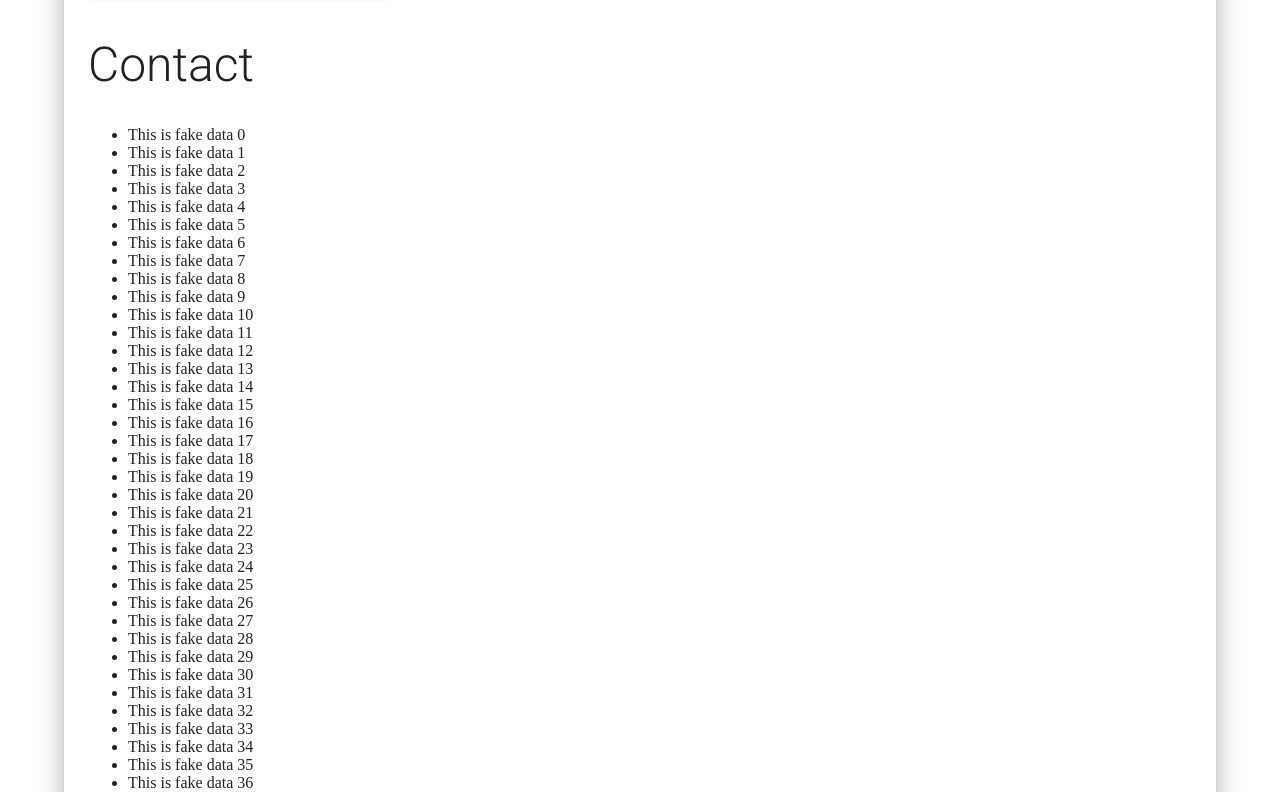
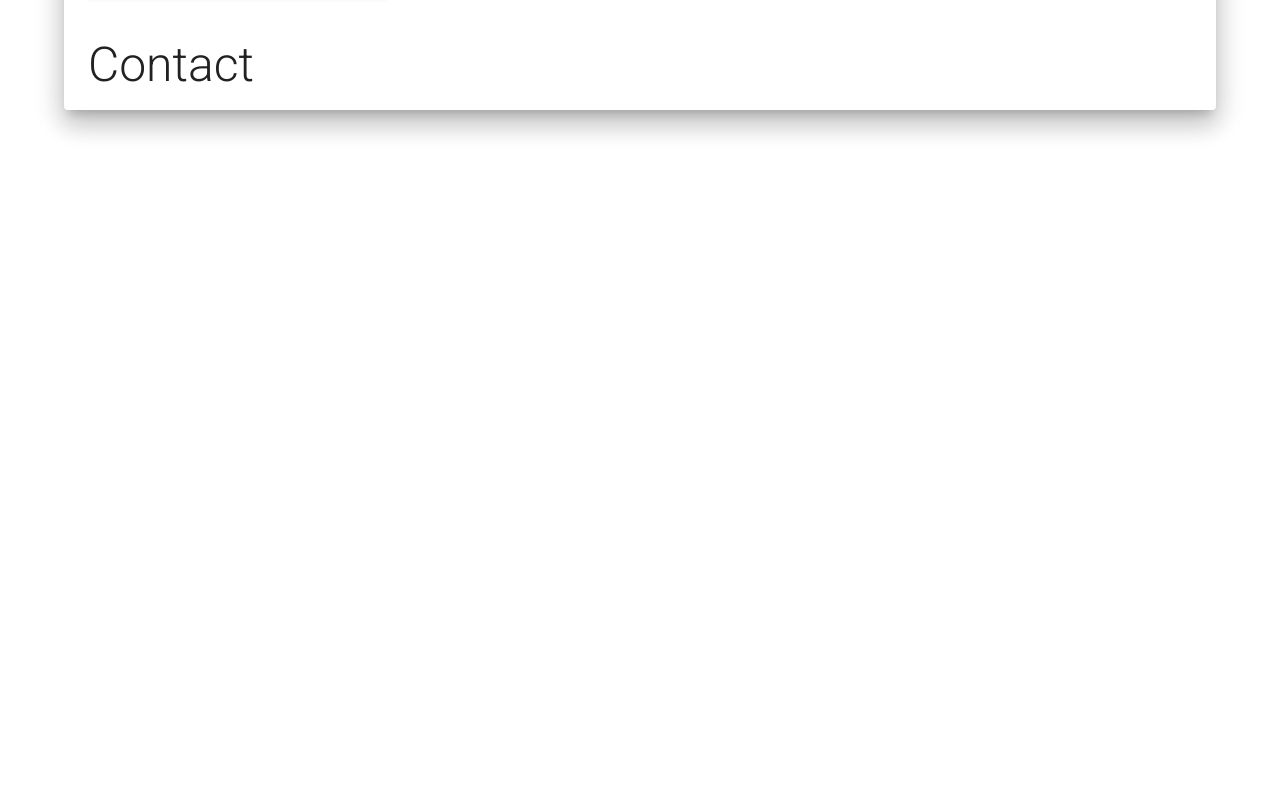
Before and after one commit to giacoletti/my_portfolio_v2, a React (Create React App) app: page / in a window 1280 px wide. Shown: the part 2022-2814 px from the top of the page. After the commit the page ends 2232 px from the top, so only its background shows below. Built offline with nearby package versions, Linux system fonts and the light colour scheme.

Commit message:
Remove mock list data from the bottom of the main container

```diff
--- a/src/components/MainContainer.jsx
+++ b/src/components/MainContainer.jsx
@@ -1,24 +1,10 @@
-import React, { useState, useEffect } from "react";
+import React from "react";
 import AboutSection from "./AboutSection";
 import ProjectsSection from "./ProjectsSection";
 import ContactSection from "./ContactSection";
 import { Paper, Container, Grid } from "@mui/material";
 
 const MainContainer = () => {
-  const [mockData, setMockData] = useState([]);
-
-  const mockList = mockData.map((element) => {
-    return <li>{element}</li>;
-  });
-
-  useEffect(() => {
-    const array = [];
-    for (let i = 0; i < 60; i++) {
-      array.push(`This is fake data ${i}`);
-    }
-    setMockData(array);
-  }, []);
-
   return (
     <Paper
       elevation={16}
@@ -36,7 +22,6 @@ const MainContainer = () => {
           <ProjectsSection />
           <ContactSection />
         </Grid>
-        <ul>{mockList}</ul>
       </Container>
     </Paper>
   );
```
